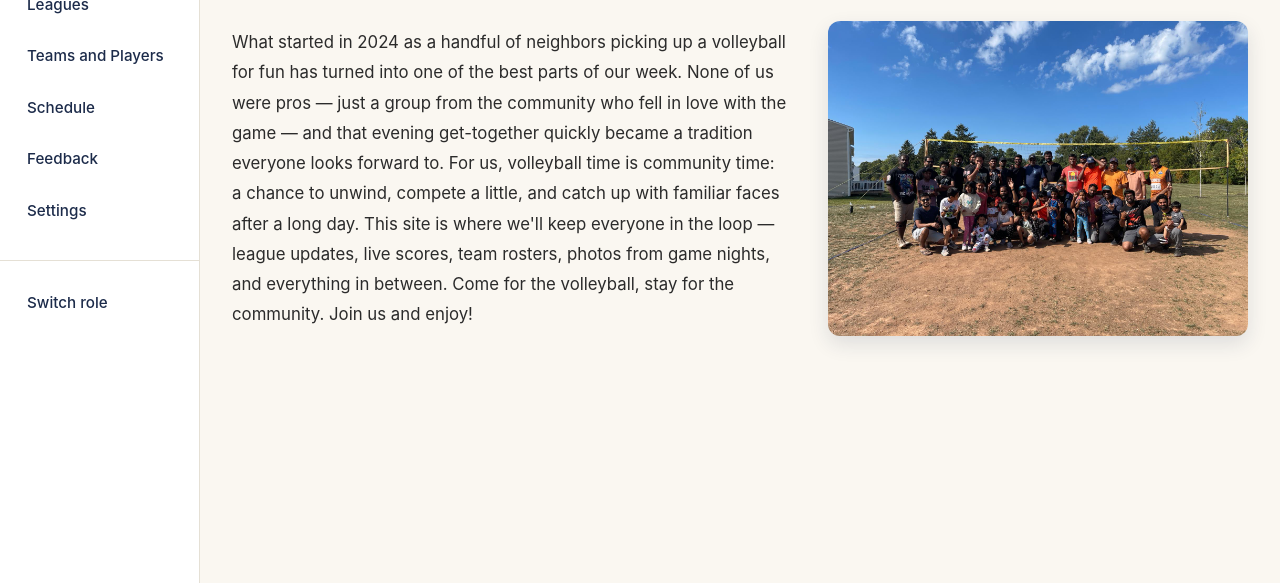
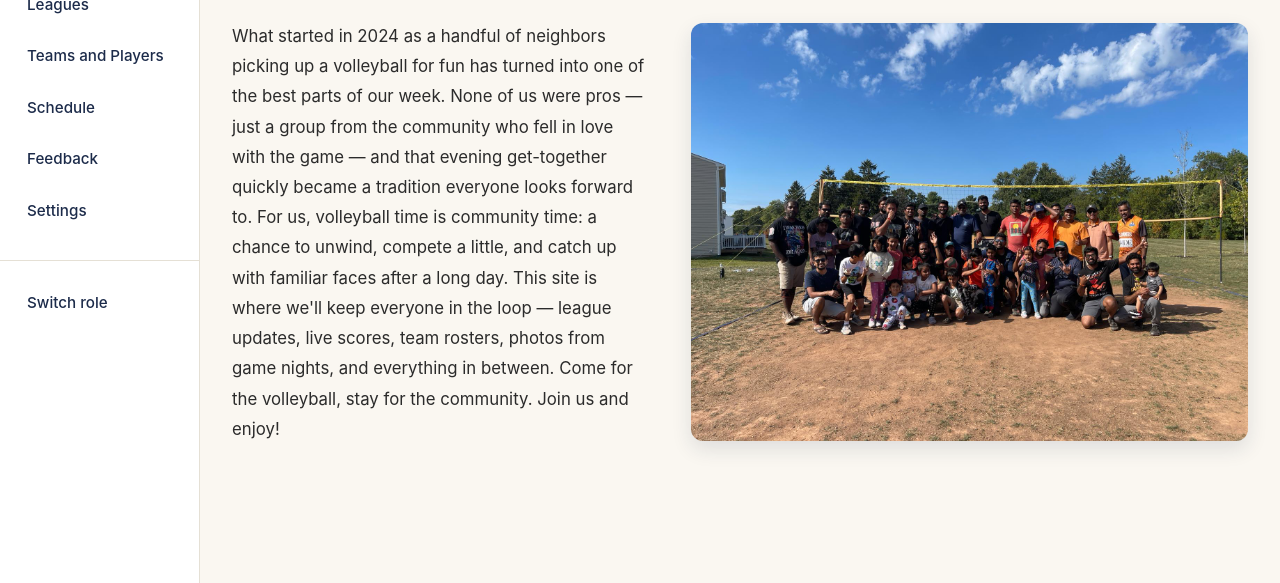
Before and after one commit to CoventryVolleyballLeague/coventry-volleyball-project, a plain HTML site: page dashboard.html in a window 1280 px wide. Shown: the part 255-838 px from the top of the page. Drawn offline with Linux system fonts and the light colour scheme; sample sign-in values are in the browser's storage; a web font is replaced by a local one.

Commit message:
Update dashboard.html

```diff
--- a/dashboard.html
+++ b/dashboard.html
@@ -131,16 +131,17 @@
   }
 
   .about-text {
-    flex: 1 1 420px;
-    max-width: 620px;
+    flex: 1 1 380px;
+    max-width: 480px;
     font-size: 1.05rem;
     line-height: 1.8;
     color: var(--text);
   }
 
   .about-photo {
-    flex: 1 1 320px;
-    max-width: 420px;
+    flex: 2 1 480px;
+    min-width: 0;
+    max-width: 100%;
     width: 100%;
     height: auto;
     border-radius: 12px;
```
